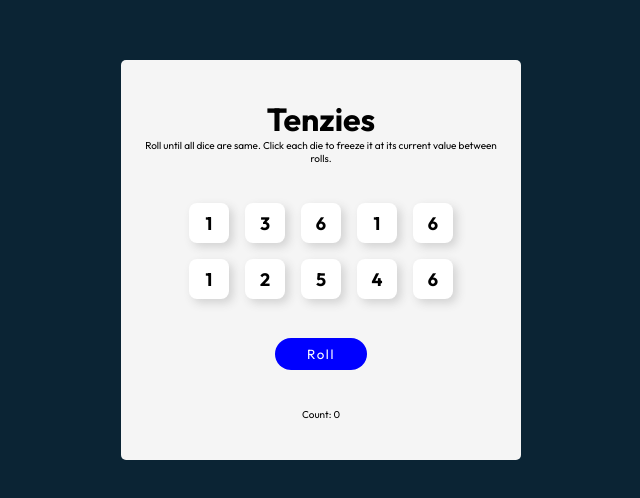
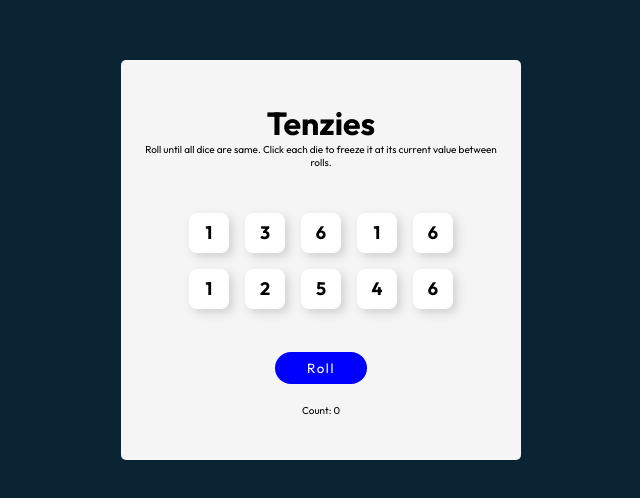
Before and after one commit to sharmasagarr/tenziesGame, a React (Vite) app: page / in a window 1280 px wide. Shown: the part 140-638 px from the top of the page, without its empty margins (319-959 px from the left). Built offline with nearby package versions, Linux system fonts and the light colour scheme.

Commit message:
modified styling

```diff
--- a/src/App.css
+++ b/src/App.css
@@ -52,5 +52,8 @@ p{
   padding-right: 2rem;
   white-space: nowrap;
   cursor: pointer;
+}
 
+.count{
+  margin-top: -1.5rem;
 }
```
